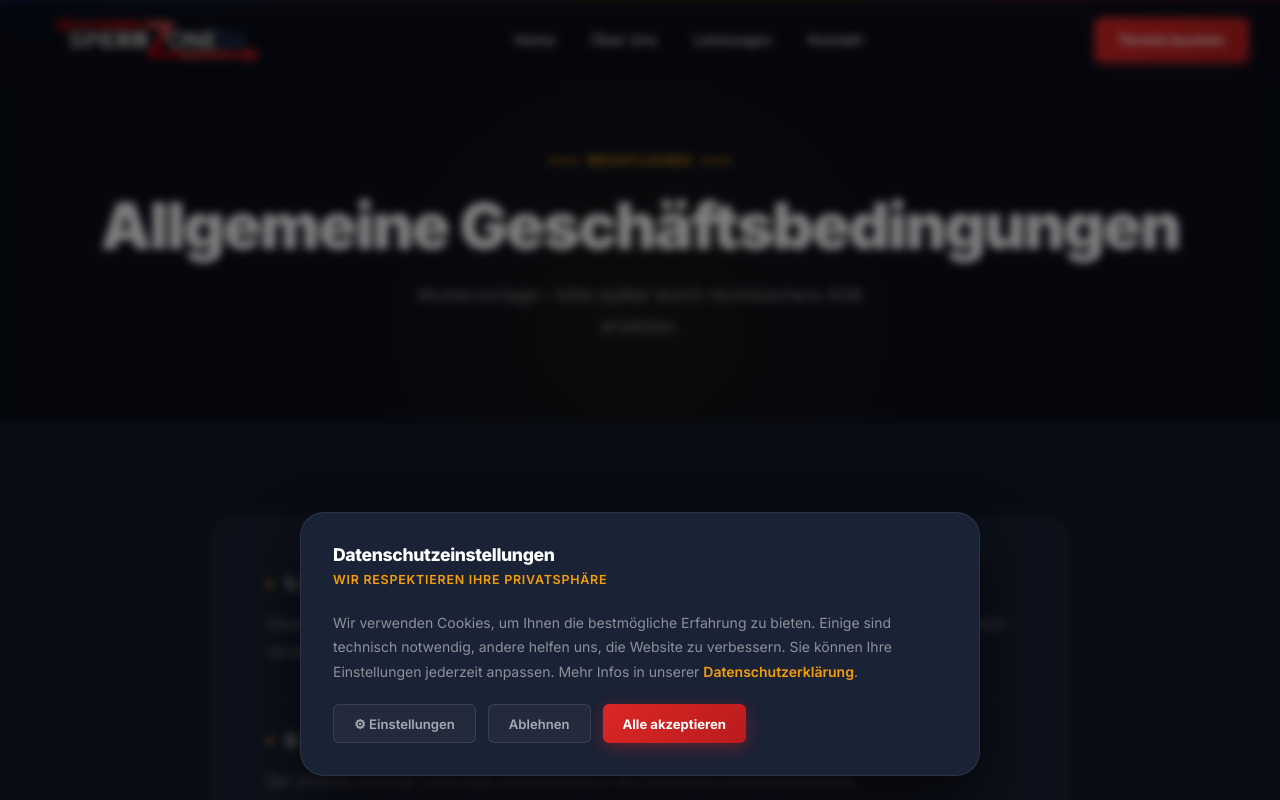
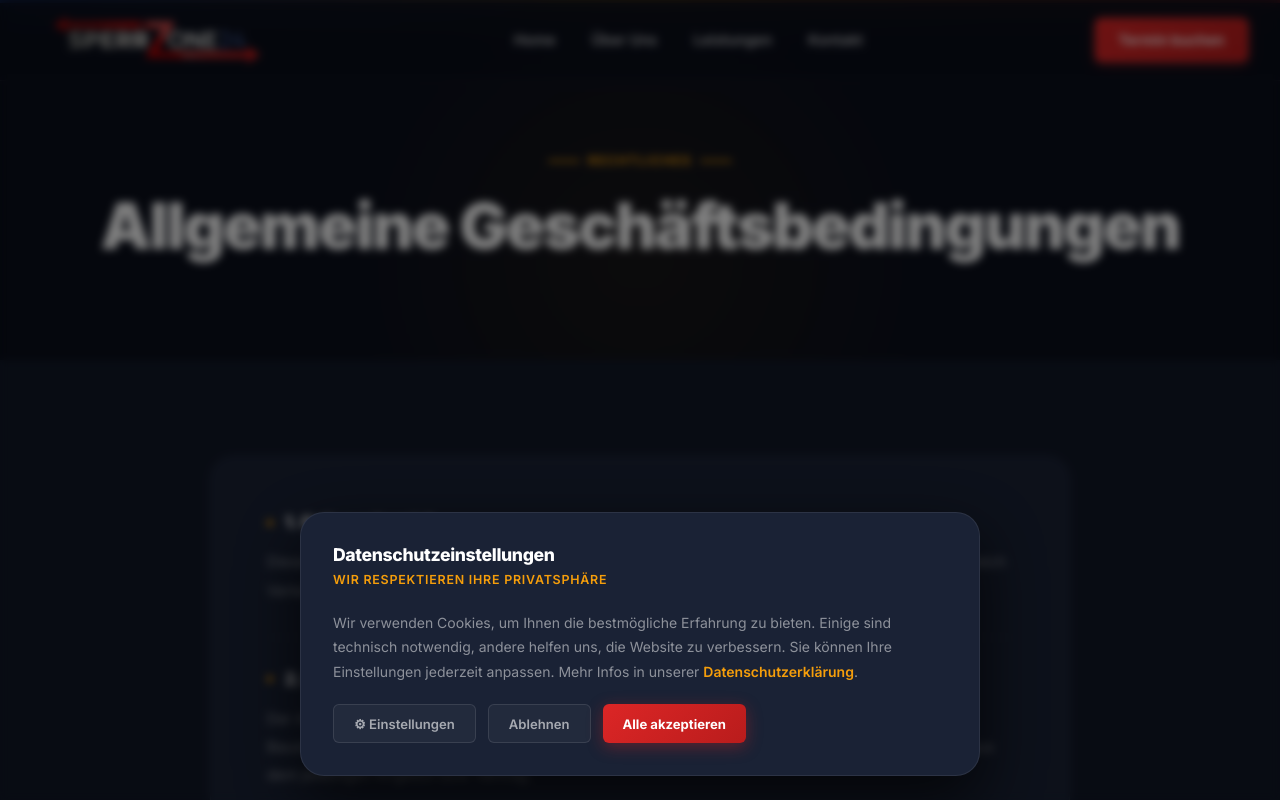
Before and after one commit to Alpy81/traffic-secure-company, a Next.js app: page /agb in a window 1280 px wide. Shown: the top 800 px of the page. Built offline with nearby package versions, Linux system fonts and the light colour scheme.

Commit message:
update commit

```diff
--- a/app/agb/page.tsx
+++ b/app/agb/page.tsx
@@ -17,9 +17,7 @@ export default function AGBPage() {
           <span className={styles.headerLabelLine} />
         </div>
         <h1 className={styles.headerTitle}>Allgemeine Geschäftsbedingungen</h1>
-        <p className={styles.headerSubtitle}>
-          Mustervorlage – bitte später durch rechtssichere AGB ersetzen.
-        </p>
+        <p className={styles.headerSubtitle}></p>
       </section>
 
       <section className={styles.content}>
--- a/app/impressum/page.tsx
+++ b/app/impressum/page.tsx
@@ -16,9 +16,7 @@ export default function ImpressumPage() {
           <span className={styles.headerLabelLine} />
         </div>
         <h1 className={styles.headerTitle}>Impressum</h1>
-        <p className={styles.headerSubtitle}>
-          Angaben gemäß § 5 TMG (Musterdaten – bitte später ersetzen).
-        </p>
+        <p className={styles.headerSubtitle}>Angaben gemäß § 5 TMG.</p>
       </section>
 
       <section className={styles.content}>
```
